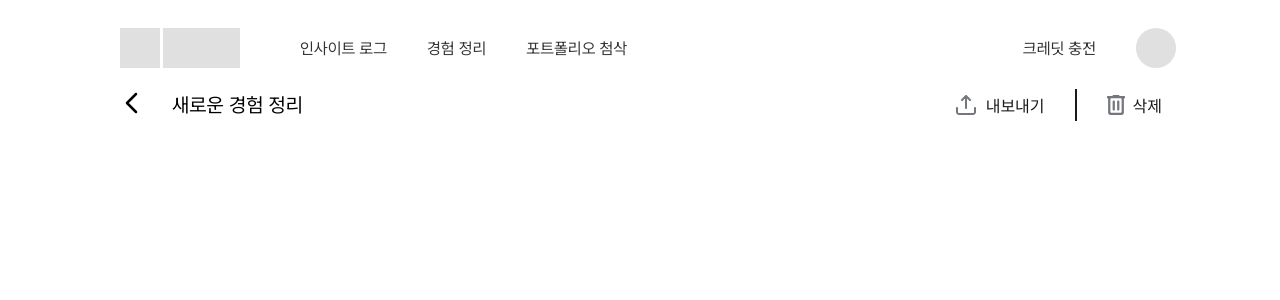
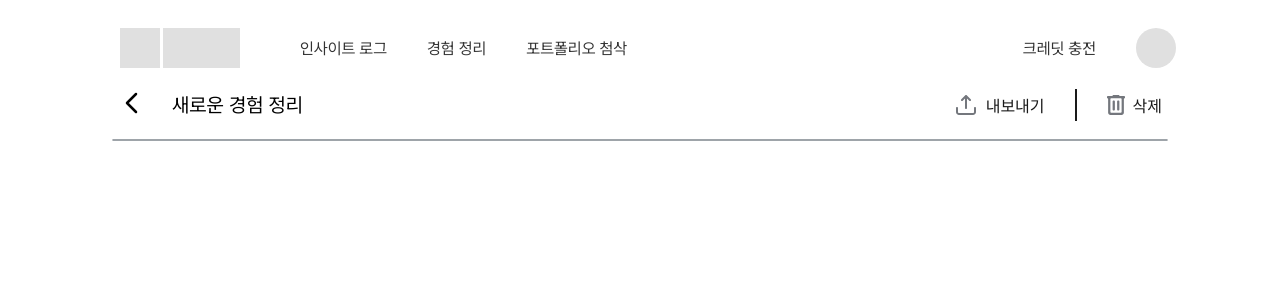
Before and after one commit to Teamie71/folioo-front, a Next.js app: page /experience/settings/1/portfolio in a window 1280 px wide. Shown: the top 300 px of the page. Built offline with nearby package versions, Linux system fonts and the light colour scheme.

Commit message:
✨ Feat: 포트폴리오 페이지 구분선 추가

```diff
--- a/src/app/(main)/experience/settings/[id]/portfolio/page.tsx
+++ b/src/app/(main)/experience/settings/[id]/portfolio/page.tsx
@@ -1,7 +1,7 @@
 export default function ExperienceSettingsPortfolioPage() {
   return (
     <div className='mx-auto w-[66rem] min-w-[66rem]'>
-      <div className='flex flex-col'>
+      <div className='flex flex-col gap-[1.125rem]'>
         {/* 헤더 */}
         <div className='flex w-full items-center justify-between'>
           <div className='flex items-center gap-[1.25rem]'>
@@ -64,6 +64,9 @@ export default function ExperienceSettingsPortfolioPage() {
             </button>
           </div>
         </div>
+
+        {/* 콘텐츠 구분선 */}
+        <div className='rounded-[2rem] border border-[#9EA4A9]' />
       </div>
     </div>
   );
```
